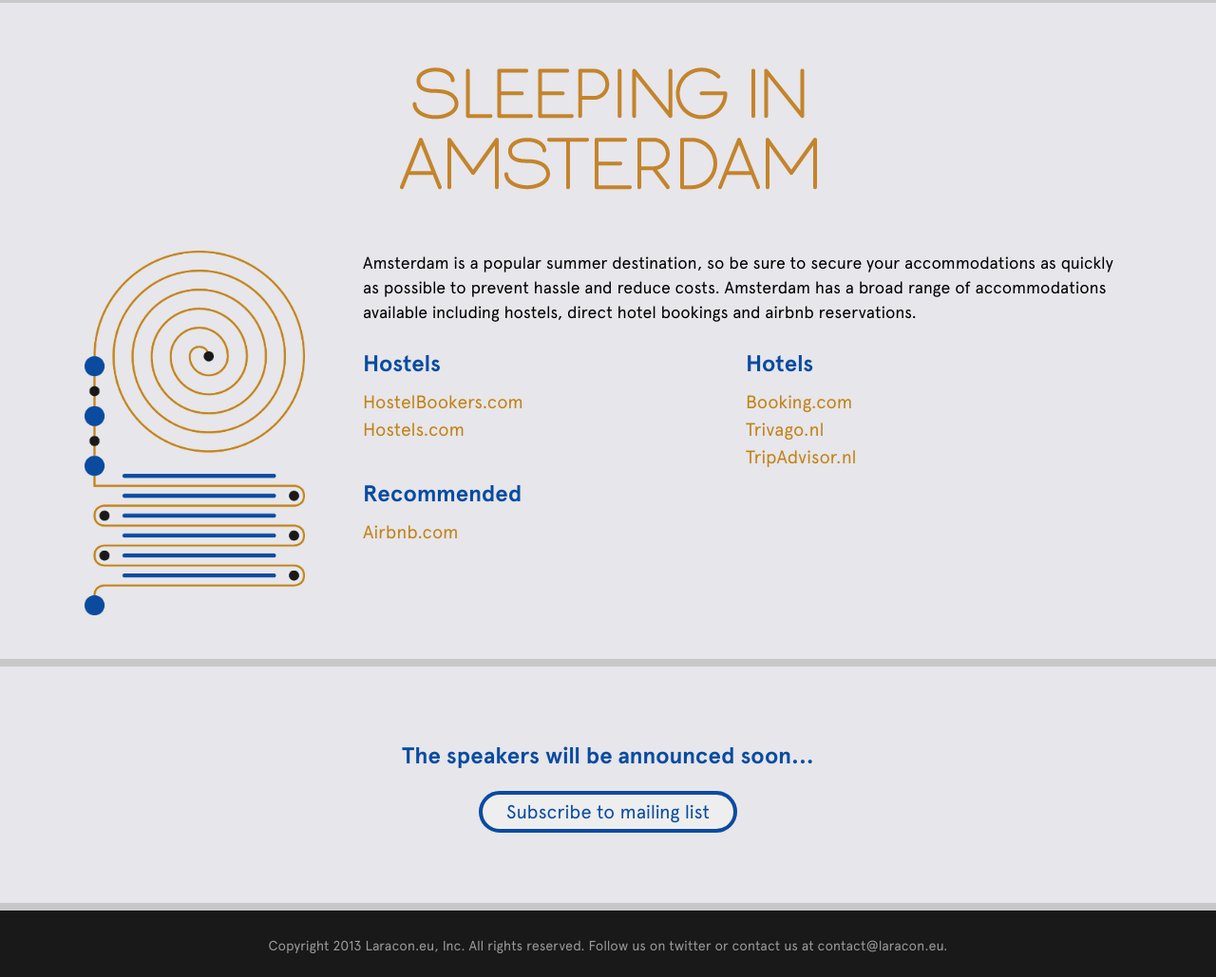
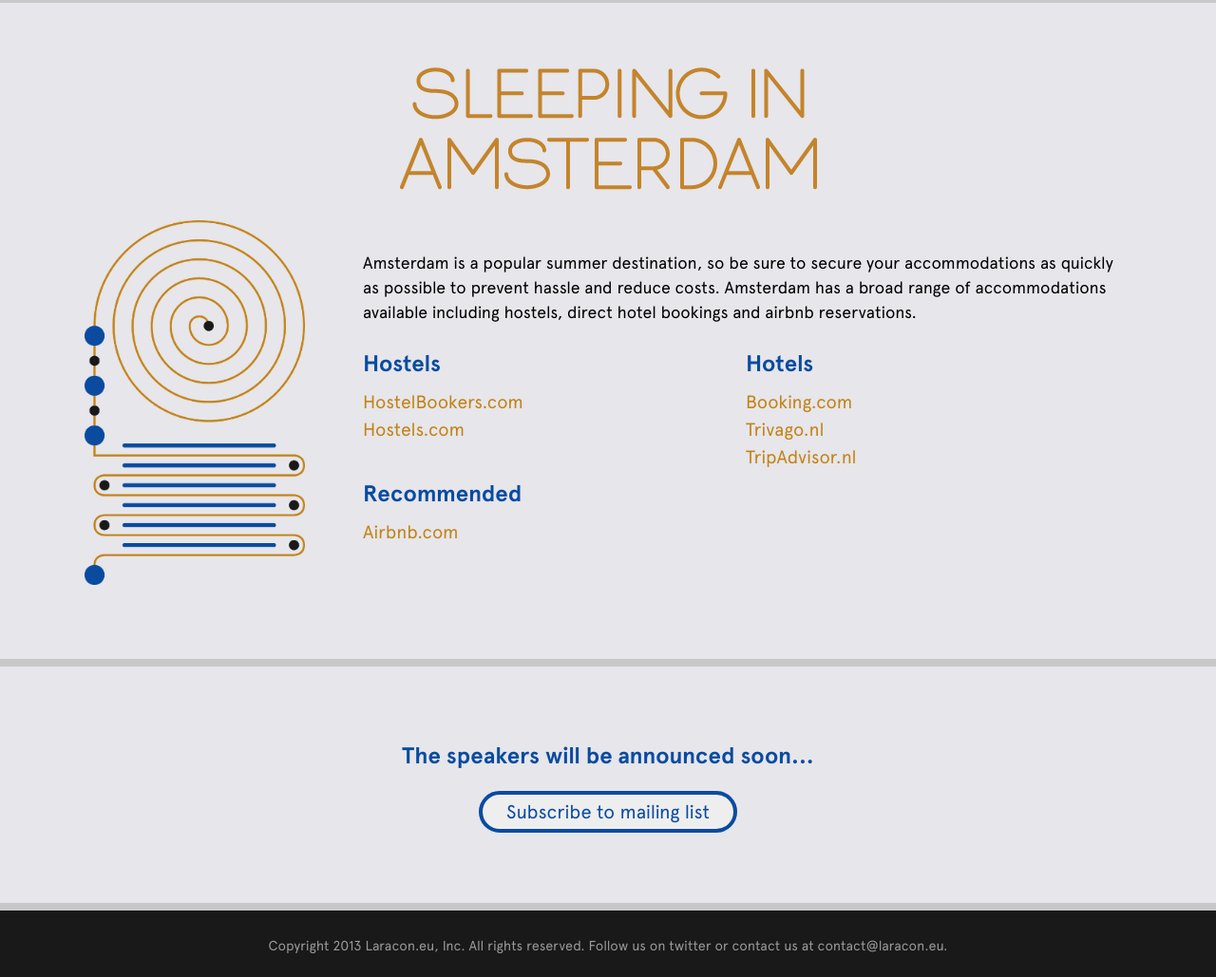
Before and after one commit to Nickstr/laracon2014, a website: page public/index.html in a window 1280 px wide. Shown: the part 2064-3093 px from the top of the page at 95% size. Drawn offline with Linux system fonts and the light colour scheme.

Commit message:
design changes to home

```diff
--- a/app/scss/_sleep.scss
+++ b/app/scss/_sleep.scss
@@ -38,7 +38,7 @@
 
     .sleep__image {
         display: block;
-        margin: 0 0 1em 0;
+        margin: -2em 0 1em 0;
         text-align: center;
         img {
             width: 80%;
```
Also changed, not shown: public/static/style.css, public/static/style.min.css.
